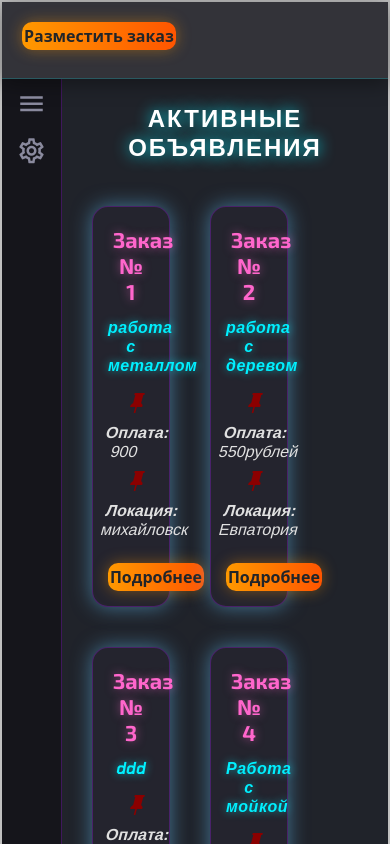
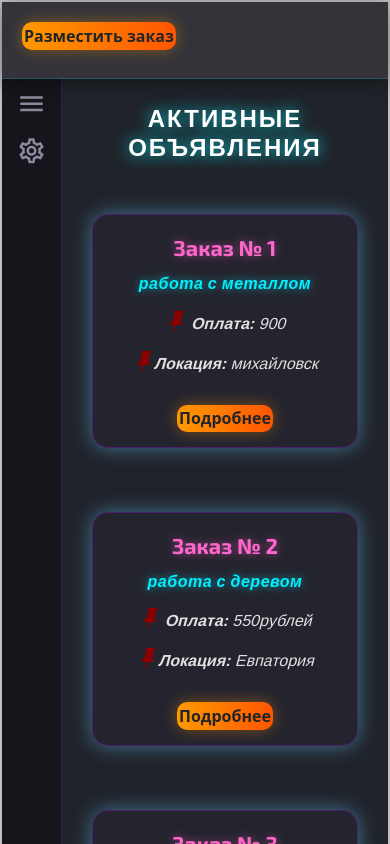
Before and after one commit to nightmare-lgtm/open-tasks, a Nuxt app in the folder nuxt-home/: page / in a window 390 px wide. Shown: the top 844 px of the page. Built offline with nearby package versions, Linux system fonts and the light colour scheme; data requests are answered from the project's data file; a web font is replaced by a local one.

Commit message:
feat: адаптивность главной страницы и карточки задачи

```diff
--- a/nuxt-home/app/components/Main/Card.vue
+++ b/nuxt-home/app/components/Main/Card.vue
@@ -46,7 +46,6 @@ function handleClickMore(){
 
 .task-card {
     background: #24242e;
-    width: 20vw;
     height: auto;
     margin: 20px;
     padding: 15px;
--- a/nuxt-home/app/pages/index.vue
+++ b/nuxt-home/app/pages/index.vue
@@ -29,17 +29,27 @@ function openCard(taskNumber:number){
 </script>
 
 <template>
-    <div class="main-page">
-        <h4 class="text-center active-task-head mt-3">Активные объявления</h4>
-        <div class="card-block mt-4">
-            <Card v-for="(titleCard,idx) in allTasks"
-                :name = titleCard.title
-                :count-task="idx+1"
-                :price="titleCard.price"
-                :location = "titleCard.address"
-                :numberTask="titleCard.taskNumber"
-                @request-about="openCard"
-            />
+    <div class="main-page container-fluid">
+        <div class="row">
+            <div class="col-12">
+              <h4 class="text-center active-task-head mt-3">Активные объявления</h4>
+            </div>
+        </div>
+        <div class="row mt-4">
+           <div
+             v-for="(titleCard, idx) in allTasks"
+             :key="idx"
+             class="col-xl-3 col-lg-4 col-md-6 col-sm-12 mb-4"
+            >
+                <Card
+                    :name="titleCard.title"
+                    :count-task="idx + 1"
+                    :price="titleCard.price"
+                    :location="titleCard.address"
+                    :numberTask="titleCard.taskNumber"
+                    @request-about="openCard"
+                />
+            </div>
         </div>
     </div>
 </template>
@@ -60,17 +70,8 @@ function openCard(taskNumber:number){
   text-shadow: 0 0 15px rgba(0, 240, 255, 0.9);
 }
 
-.all-users {
-    display: flex;
-    background-color: red;
-    padding: 400px;
-}
 h4 {
    color:rgba(255, 255, 240,1)
-}
-.card-block{
-  display: flex;
-  flex-wrap: wrap;
 }
 .card-block-title{
   text-align: center;
```
